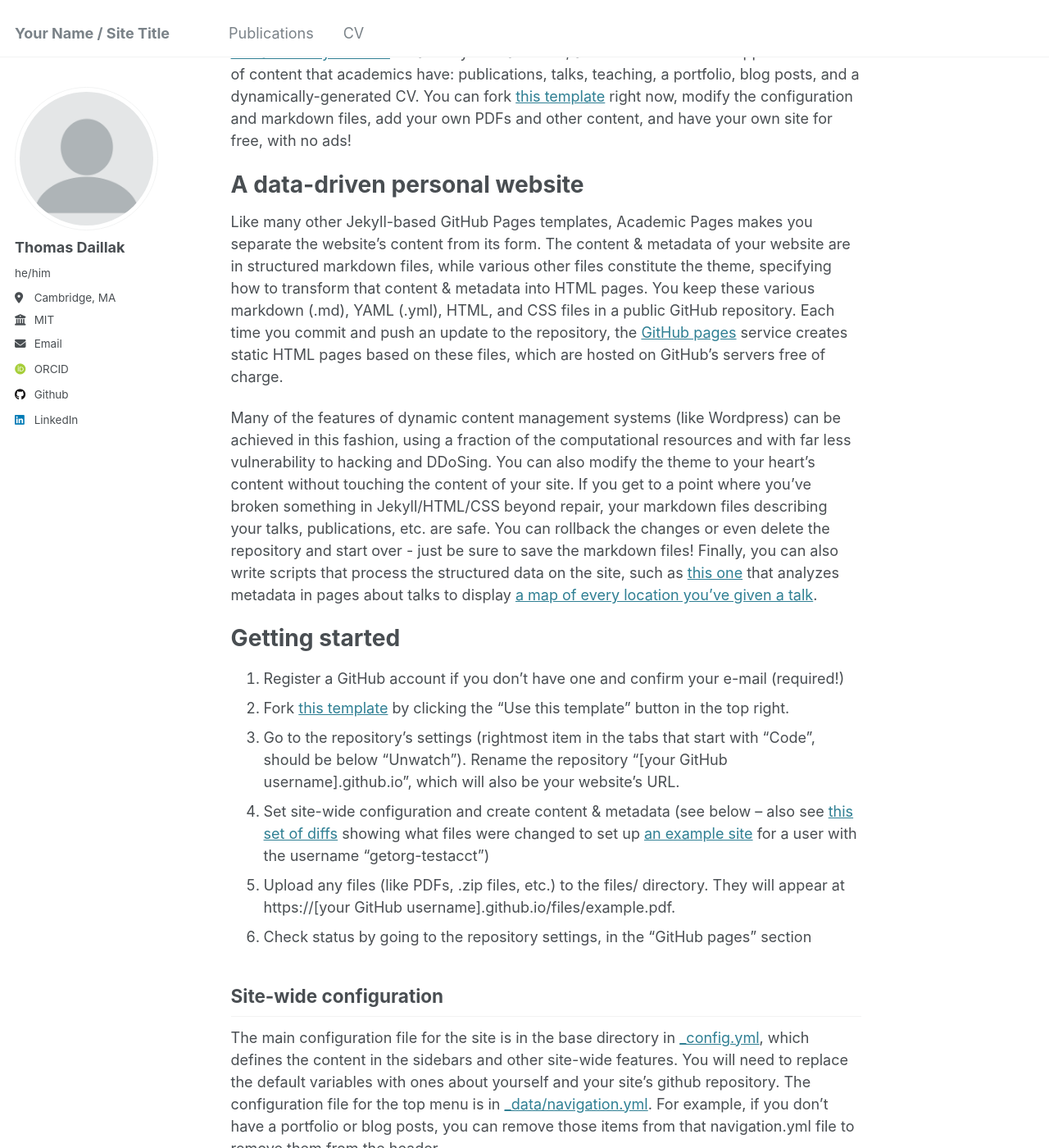
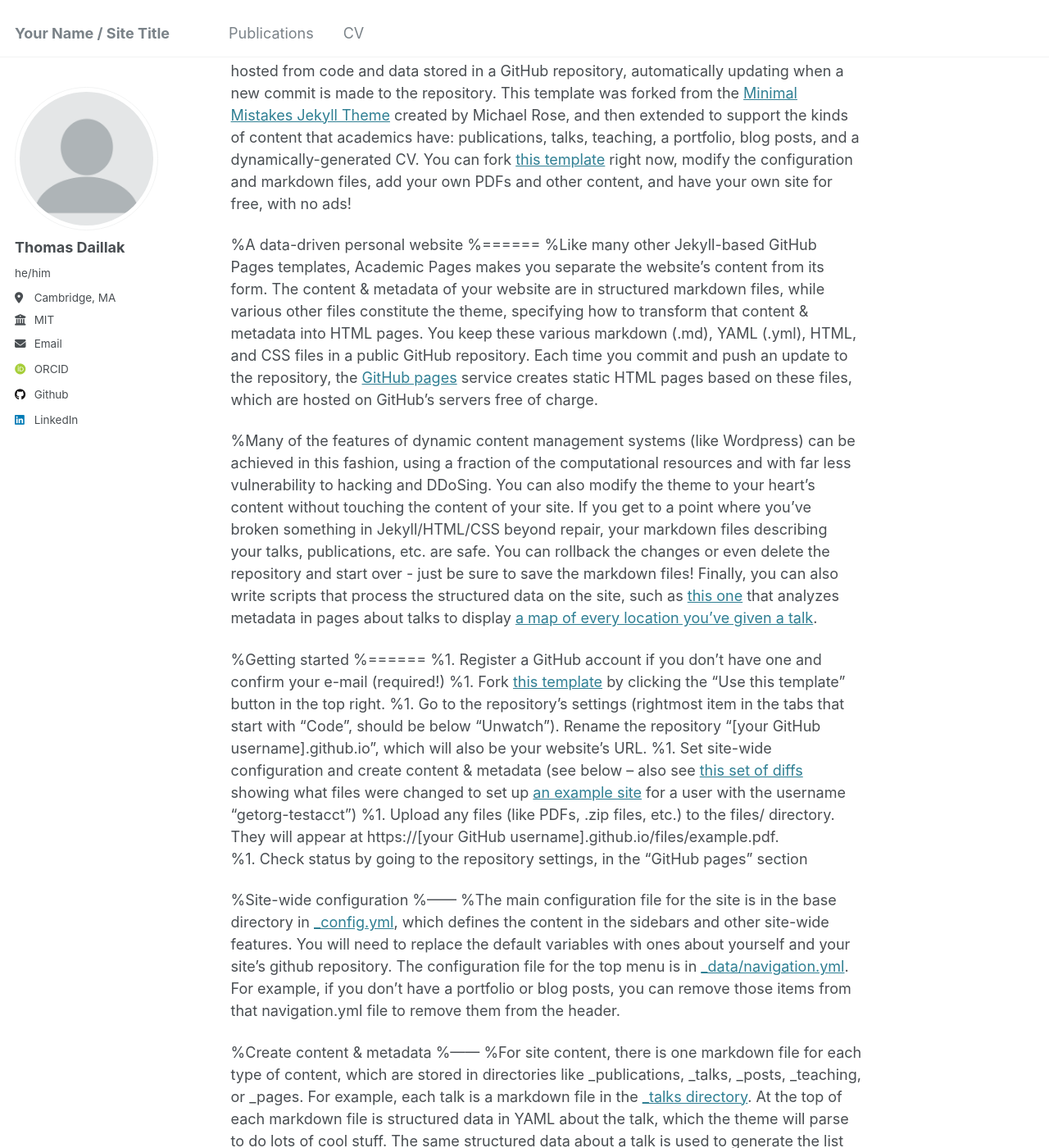
Before and after one commit to tdaillak/tdaillak.github.io, a Jekyll site: the page built from _pages/about.md, in a window 1280 px wide and 1400 px high, scrolled down 234 px. Shown: the whole window at 82% size. Built offline with Jekyll 4.4.1, drawn with Linux system fonts in a browser that asks for light colours; some web fonts are replaced; part of the change alters nothing that is shown; some of the changed text lies outside the part shown.

Commit message:
Temporary About Me Summary

```diff
--- a/_pages/about.md
+++ b/_pages/about.md
@@ -1,49 +1,51 @@
 ---
 permalink: /
-title: "Academic Pages is a ready-to-fork GitHub Pages template for academic personal websites"
+title: "About me"
 author_profile: true
 redirect_from:
   - /about/
   - /about.html
 ---
 
-This is the front page of a website that is powered by the [Academic Pages template](https://github.com/academicpages/academicpages.github.io) and hosted on GitHub pages. [GitHub pages](https://pages.github.com) is a free service in which websites are built and hosted from code and data stored in a GitHub repository, automatically updating when a new commit is made to the repository. This template was forked from the [Minimal Mistakes Jekyll Theme](https://mmistakes.github.io/minimal-mistakes/) created by Michael Rose, and then extended to support the kinds of content that academics have: publications, talks, teaching, a portfolio, blog posts, and a dynamically-generated CV. You can fork [this template](https://github.com/academicpages/academicpages.github.io) right now, modify the configuration and markdown files, add your own PDFs and other content, and have your own site for free, with no ads!
+This webpage is still under construction, so check back soon! In the meantime I'm Thomas, and I'm a first year Masters student in Operations Rsearch at MIT advised by Professor Swati Gupta.
 
-A data-driven personal website
-======
-Like many other Jekyll-based GitHub Pages templates, Academic Pages makes you separate the website's content from its form. The content & metadata of your website are in structured markdown files, while various other files constitute the theme, specifying how to transform that content & metadata into HTML pages. You keep these various markdown (.md), YAML (.yml), HTML, and CSS files in a public GitHub repository. Each time you commit and push an update to the repository, the [GitHub pages](https://pages.github.com/) service creates static HTML pages based on these files, which are hosted on GitHub's servers free of charge.
+%This is the front page of a website that is powered by the [Academic Pages template](https://github.com/academicpages/academicpages.github.io) and hosted on GitHub pages. [GitHub pages](https://pages.github.com) is a free service in which websites are built and hosted from code and data stored in a GitHub repository, automatically updating when a new commit is made to the repository. This template was forked from the [Minimal Mistakes Jekyll Theme](https://mmistakes.github.io/minimal-mistakes/) created by Michael Rose, and then extended to support the kinds of content that academics have: publications, talks, teaching, a portfolio, blog posts, and a dynamically-generated CV. You can fork [this template](https://github.com/academicpages/academicpages.github.io) right now, modify the configuration and markdown files, add your own PDFs and other content, and have your own site for free, with no ads!
 
-Many of the features of dynamic content management systems (like Wordpress) can be achieved in this fashion, using a fraction of the computational resources and with far less vulnerability to hacking and DDoSing. You can also modify the theme to your heart's content without touching the content of your site. If you get to a point where you've broken something in Jekyll/HTML/CSS beyond repair, your markdown files describing your talks, publications, etc. are safe. You can rollback the changes or even delete the repository and start over - just be sure to save the markdown files! Finally, you can also write scripts that process the structured data on the site, such as [this one](https://github.com/academicpages/academicpages.github.io/blob/master/talkmap.ipynb) that analyzes metadata in pages about talks to display [a map of every location you've given a talk](https://academicpages.github.io/talkmap.html).
+%A data-driven personal website
+%======
+%Like many other Jekyll-based GitHub Pages templates, Academic Pages makes you separate the website's content from its form. The content & metadata of your website are in structured markdown files, while various other files constitute the theme, specifying how to transform that content & metadata into HTML pages. You keep these various markdown (.md), YAML (.yml), HTML, and CSS files in a public GitHub repository. Each time you commit and push an update to the repository, the [GitHub pages](https://pages.github.com/) service creates static HTML pages based on these files, which are hosted on GitHub's servers free of charge.
 
-Getting started
-======
-1. Register a GitHub account if you don't have one and confirm your e-mail (required!)
-1. Fork [this template](https://github.com/academicpages/academicpages.github.io) by clicking the "Use this template" button in the top right.
-1. Go to the repository's settings (rightmost item in the tabs that start with "Code", should be below "Unwatch"). Rename the repository "[your GitHub username].github.io", which will also be your website's URL.
-1. Set site-wide configuration and create content & metadata (see below -- also see [this set of diffs](http://archive.is/3TPas) showing what files were changed to set up [an example site](https://getorg-testacct.github.io) for a user with the username "getorg-testacct")
-1. Upload any files (like PDFs, .zip files, etc.) to the files/ directory. They will appear at https://[your GitHub username].github.io/files/example.pdf.
-1. Check status by going to the repository settings, in the "GitHub pages" section
+%Many of the features of dynamic content management systems (like Wordpress) can be achieved in this fashion, using a fraction of the computational resources and with far less vulnerability to hacking and DDoSing. You can also modify the theme to your heart's content without touching the content of your site. If you get to a point where you've broken something in Jekyll/HTML/CSS beyond repair, your markdown files describing your talks, publications, etc. are safe. You can rollback the changes or even delete the repository and start over - just be sure to save the markdown files! Finally, you can also write scripts that process the structured data on the site, such as [this one](https://github.com/academicpages/academicpages.github.io/blob/master/talkmap.ipynb) that analyzes metadata in pages about talks to display [a map of every location you've given a talk](https://academicpages.github.io/talkmap.html).
 
-Site-wide configuration
-------
-The main configuration file for the site is in the base directory in [_config.yml](https://github.com/academicpages/academicpages.github.io/blob/master/_config.yml), which defines the content in the sidebars and other site-wide features. You will need to replace the default variables with ones about yourself and your site's github repository. The configuration file for the top menu is in [_data/navigation.yml](https://github.com/academicpages/academicpages.github.io/blob/master/_data/navigation.yml). For example, if you don't have a portfolio or blog posts, you can remove those items from that navigation.yml file to remove them from the header.
+%Getting started
+%======
+%1. Register a GitHub account if you don't have one and confirm your e-mail (required!)
+%1. Fork [this template](https://github.com/academicpages/academicpages.github.io) by clicking the "Use this template" button in the top right.
+%1. Go to the repository's settings (rightmost item in the tabs that start with "Code", should be below "Unwatch"). Rename the repository "[your GitHub username].github.io", which will also be your website's URL.
+%1. Set site-wide configuration and create content & metadata (see below -- also see [this set of diffs](http://archive.is/3TPas) showing what files were changed to set up [an example site](https://getorg-testacct.github.io) for a user with the username "getorg-testacct")
+%1. Upload any files (like PDFs, .zip files, etc.) to the files/ directory. They will appear at https://[your GitHub username].github.io/files/example.pdf.
+%1. Check status by going to the repository settings, in the "GitHub pages" section
 
-Create content & metadata
-------
-For site content, there is one markdown file for each type of content, which are stored in directories like _publications, _talks, _posts, _teaching, or _pages. For example, each talk is a markdown file in the [_talks directory](https://github.com/academicpages/academicpages.github.io/tree/master/_talks). At the top of each markdown file is structured data in YAML about the talk, which the theme will parse to do lots of cool stuff. The same structured data about a talk is used to generate the list of talks on the [Talks page](https://academicpages.github.io/talks), each [individual page](https://academicpages.github.io/talks/2012-03-01-talk-1) for specific talks, the talks section for the [CV page](https://academicpages.github.io/cv), and the [map of places you've given a talk](https://academicpages.github.io/talkmap.html) (if you run this [python file](https://github.com/academicpages/academicpages.github.io/blob/master/talkmap.py) or [Jupyter notebook](https://github.com/academicpages/academicpages.github.io/blob/master/talkmap.ipynb), which creates the HTML for the map based on the contents of the _talks directory).
+%Site-wide configuration
+%------
+%The main configuration file for the site is in the base directory in [_config.yml](https://github.com/academicpages/academicpages.github.io/blob/master/_config.yml), which defines the content in the sidebars and other site-wide features. You will need to replace the default variables with ones about yourself and your site's github repository. The configuration file for the top menu is in [_data/navigation.yml](https://github.com/academicpages/academicpages.github.io/blob/master/_data/navigation.yml). For example, if you don't have a portfolio or blog posts, you can remove those items from that navigation.yml file to remove them from the header.
 
-**Markdown generator**
+%Create content & metadata
+%------
+%For site content, there is one markdown file for each type of content, which are stored in directories like _publications, _talks, _posts, _teaching, or _pages. For example, each talk is a markdown file in the [_talks directory](https://github.com/academicpages/academicpages.github.io/tree/master/_talks). At the top of each markdown file is structured data in YAML about the talk, which the theme will parse to do lots of cool stuff. The same structured data about a talk is used to generate the list of talks on the [Talks page](https://academicpages.github.io/talks), each [individual page](https://academicpages.github.io/talks/2012-03-01-talk-1) for specific talks, the talks section for the [CV page](https://academicpages.github.io/cv), and the [map of places you've given a talk](https://academicpages.github.io/talkmap.html) (if you run this [python file](https://github.com/academicpages/academicpages.github.io/blob/master/talkmap.py) or [Jupyter notebook](https://github.com/academicpages/academicpages.github.io/blob/master/talkmap.ipynb), which creates the HTML for the map based on the contents of the _talks directory).
 
-The repository includes [a set of Jupyter notebooks](https://github.com/academicpages/academicpages.github.io/tree/master/markdown_generator
-) that converts a CSV containing structured data about talks or presentations into individual markdown files that will be properly formatted for the Academic Pages template. The sample CSVs in that directory are the ones I used to create my own personal website at stuartgeiger.com. My usual workflow is that I keep a spreadsheet of my publications and talks, then run the code in these notebooks to generate the markdown files, then commit and push them to the GitHub repository.
+%**Markdown generator**
 
-How to edit your site's GitHub repository
-------
-Many people use a git client to create files on their local computer and then push them to GitHub's servers. If you are not familiar with git, you can directly edit these configuration and markdown files directly in the github.com interface. Navigate to a file (like [this one](https://github.com/academicpages/academicpages.github.io/blob/master/_talks/2012-03-01-talk-1.md) and click the pencil icon in the top right of the content preview (to the right of the "Raw | Blame | History" buttons). You can delete a file by clicking the trashcan icon to the right of the pencil icon. You can also create new files or upload files by navigating to a directory and clicking the "Create new file" or "Upload files" buttons.
+%The repository includes [a set of Jupyter notebooks](https://github.com/academicpages/academicpages.github.io/tree/master/markdown_generator
+%) that converts a CSV containing structured data about talks or presentations into individual markdown files that will be properly formatted for the Academic Pages template. The sample CSVs in that directory are the ones I used to create my own personal website at stuartgeiger.com. My usual workflow is that I keep a spreadsheet of my publications and talks, then run the code in these notebooks to generate the markdown files, then commit and push them to the GitHub repository.
 
-Example: editing a markdown file for a talk
-![Editing a markdown file for a talk](/images/editing-talk.png)
+%How to edit your site's GitHub repository
+%------
+%Many people use a git client to create files on their local computer and then push them to GitHub's servers. If you are not familiar with git, you can directly edit these configuration and markdown files directly in the github.com interface. Navigate to a file (like [this one](https://github.com/academicpages/academicpages.github.io/blob/master/_talks/2012-03-01-talk-1.md) and click the pencil icon in the top right of the content preview (to the right of the "Raw | Blame | History" buttons). You can delete a file by clicking the trashcan icon to the right of the pencil icon. You can also create new files or upload files by navigating to a directory and clicking the "Create new file" or "Upload files" buttons.
 
-For more info
-------
-More info about configuring Academic Pages can be found in [the guide](https://academicpages.github.io/markdown/), the [growing wiki](https://github.com/academicpages/academicpages.github.io/wiki), and you can always [ask a question on GitHub](https://github.com/academicpages/academicpages.github.io/discussions). The [guides for the Minimal Mistakes theme](https://mmistakes.github.io/minimal-mistakes/docs/configuration/) (which this theme was forked from) might also be helpful.
+%Example: editing a markdown file for a talk
+%![Editing a markdown file for a talk](/images/editing-talk.png)
+
+%For more info
+%------
+%More info about configuring Academic Pages can be found in [the guide](https://academicpages.github.io/markdown/), the [growing wiki](https://github.com/academicpages/academicpages.github.io/wiki), and you can always [ask a question on GitHub](https://github.com/academicpages/academicpages.github.io/discussions). The [guides for the Minimal Mistakes theme](https://mmistakes.github.io/minimal-mistakes/docs/configuration/) (which this theme was forked from) might also be helpful.
```
